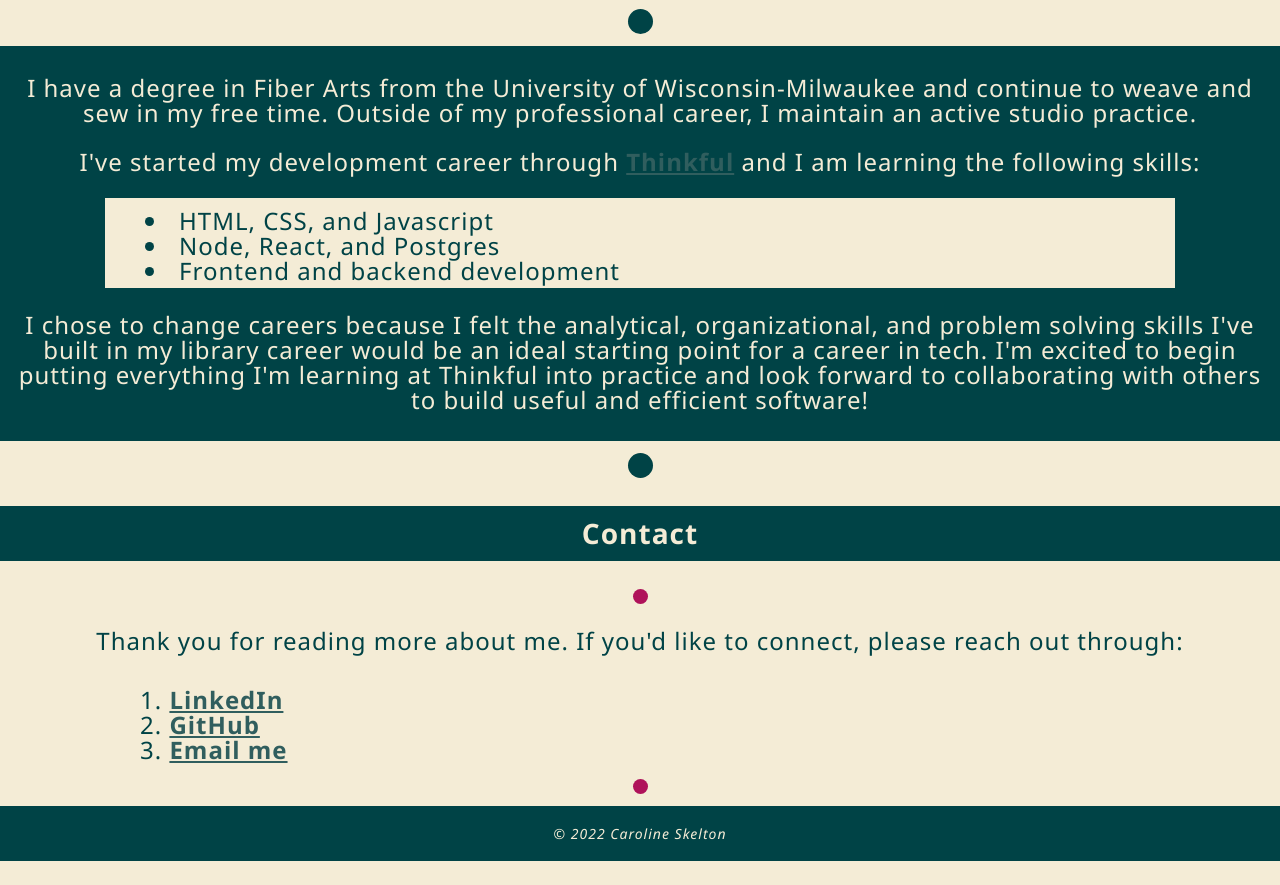
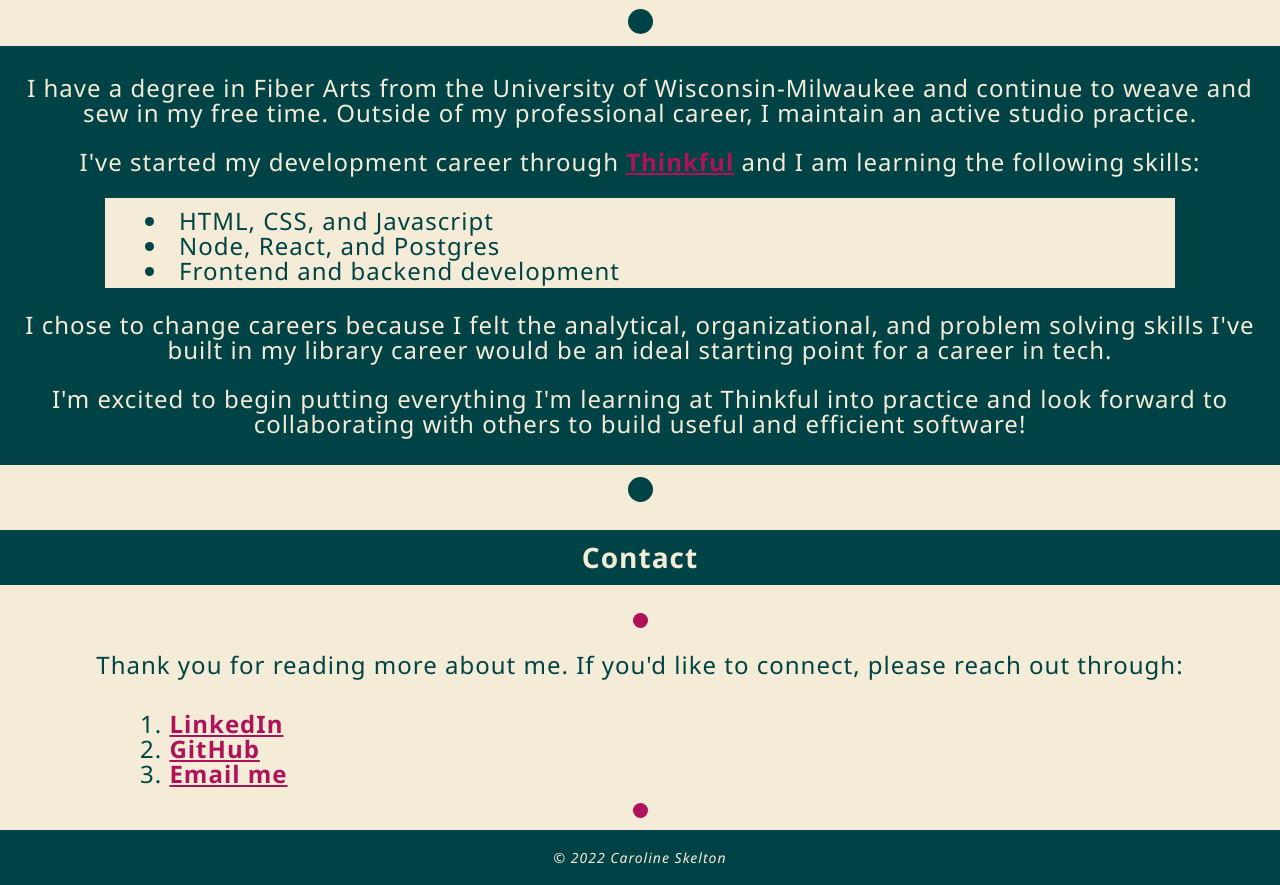
Before and after one commit to CarolineSkelton/Portfolio, a plain HTML site: page index.html in a window 1280 px wide. Shown: the part 1239-2124 px from the top of the page. Before the commit the page ends 2100 px from the top, so only its background shows below. Drawn offline with nearby package versions, Linux system fonts and the light colour scheme.

Commit message:
update link colors

```diff
--- a/index.html
+++ b/index.html
@@ -61,8 +61,8 @@
       <li>Frontend and backend development</li>
     </ul>
     <p>I chose to change careers because I felt the analytical, organizational, and problem solving skills
-      I've built in my library career would be an ideal starting point for a career in tech.
-      I'm excited to begin putting everything I'm learning at Thinkful into practice and look forward to
+      I've built in my library career would be an ideal starting point for a career in tech.</p>
+    <p>I'm excited to begin putting everything I'm learning at Thinkful into practice and look forward to
       collaborating with others to build useful and efficient software!</p>
     </div>
   </article>
--- a/style.css
+++ b/style.css
@@ -105,7 +105,7 @@ a {
   font-size: 24px;
   font-weight: 700;
 }
-a:link     { color: #305e5e; }
+a:link     { color: #AF125A; }
 a:visited  { color: #509171; }
-a:hover    { color: #AF125A; }
-a:active   { color: rgb(199, 87, 139); }
+a:hover    { color: rgb(199, 87, 139); }
+a:active   { color: #004346; }
```
